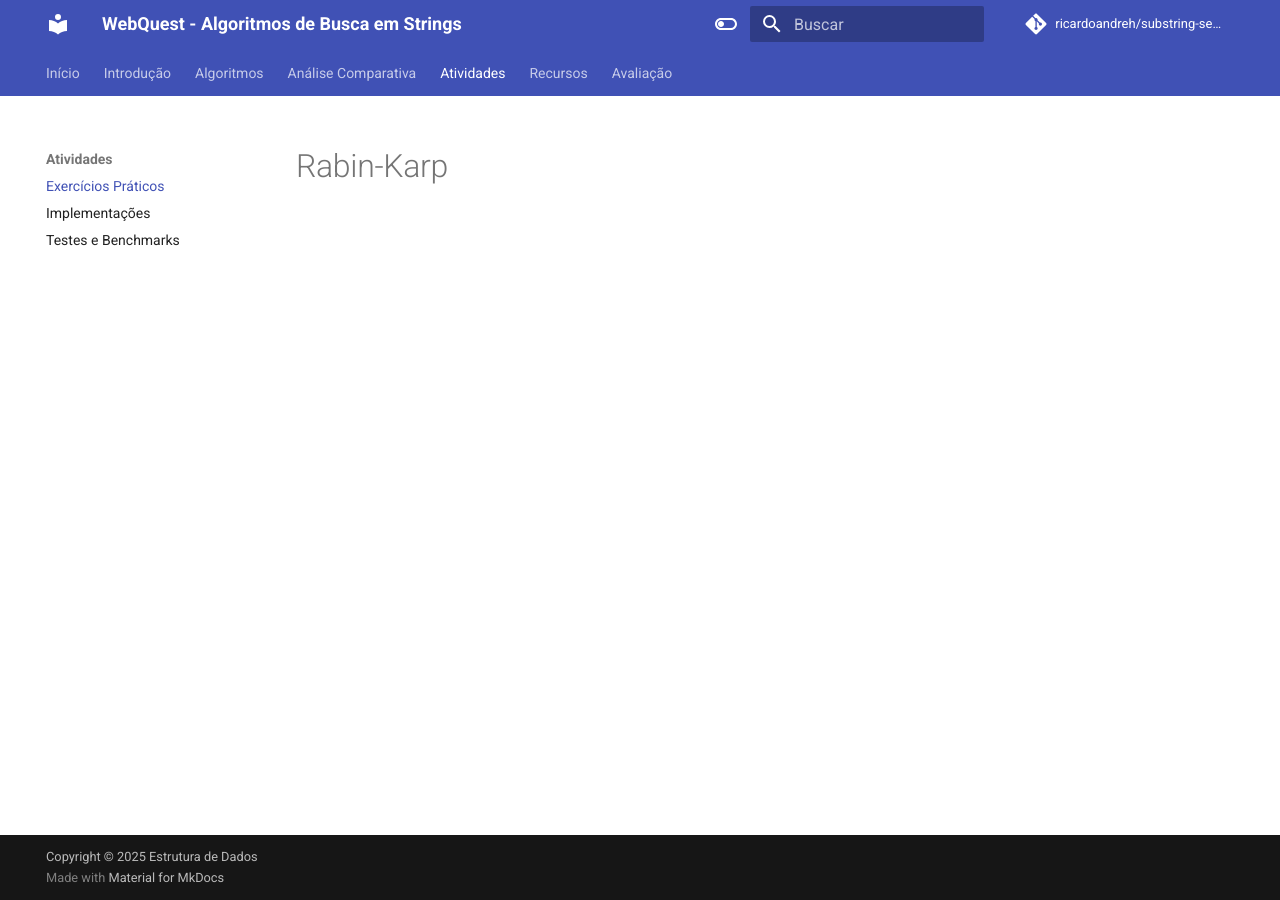
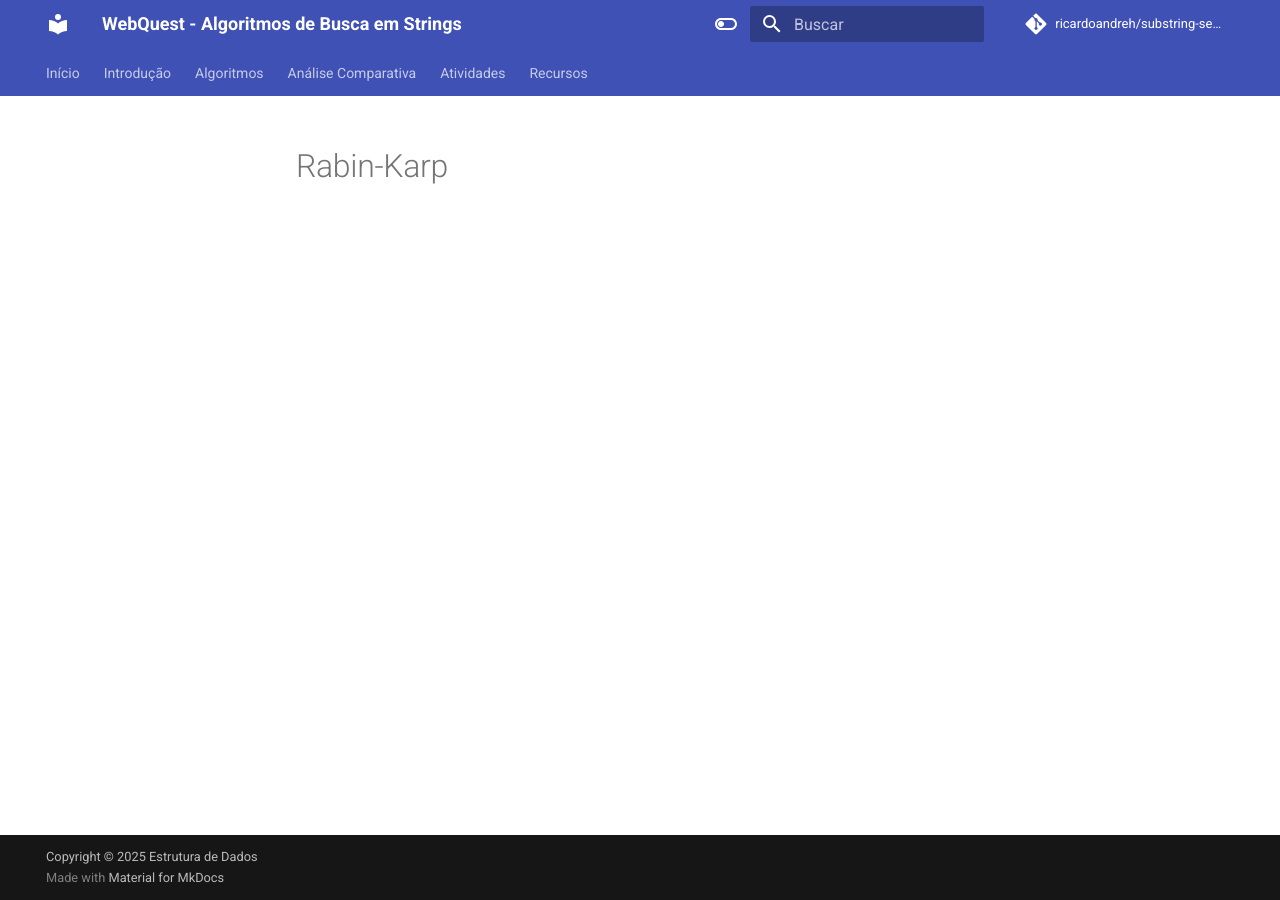
Before and after one commit to ricardoandreh/substring-search, an MkDocs documentation site: the page built from docs/atividades/exercicios.md, in a window 1280 px wide. Built offline with MkDocs 1.6.1 and Material for MkDocs 9.7.7, drawn with Linux system fonts in a browser that asks for light colours; comment, search, counter and statistics services are not loaded.

Commit message:
refactor: revisada

```diff
--- a/mkdocs.yml
+++ b/mkdocs.yml
@@ -100,13 +100,7 @@ nav:
     - Casos de Uso: analise/casos-uso.md
     - Comparativo Prático: analise/comparativo.md
   - Atividades:
-    - Exercícios Práticos: atividades/exercicios.md
     - Implementações: atividades/implementacoes.md
-    - Testes e Benchmarks: atividades/testes.md
   - Recursos:
     - Visualizações: recursos/visualizacoes.md
     - Referências: recursos/referencias.md
-    - Glossário: recursos/glossario.md
-  - Avaliação:
-    - Questões de Reflexão: avaliacao/reflexao.md
-    - Projeto Final: avaliacao/projeto.md
```
Also changed, not shown: docs/avaliacao/projeto.md (deleted), docs/avaliacao/reflexao.md (deleted).
